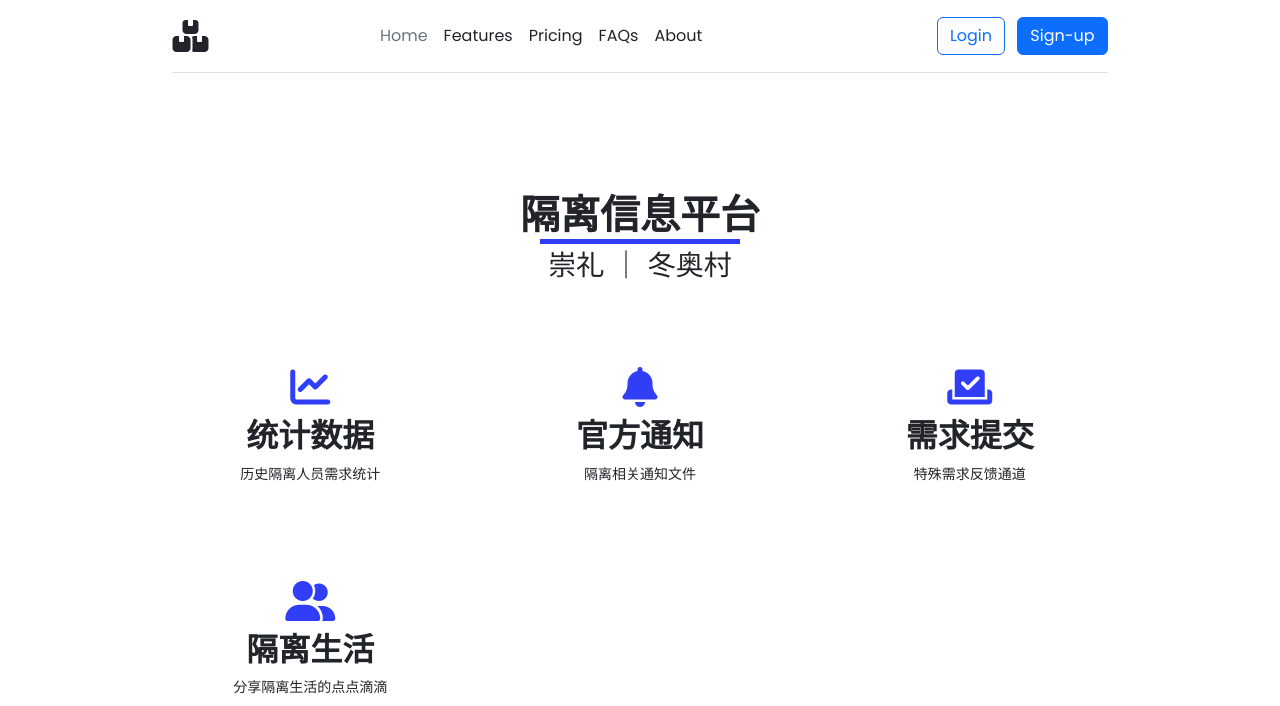
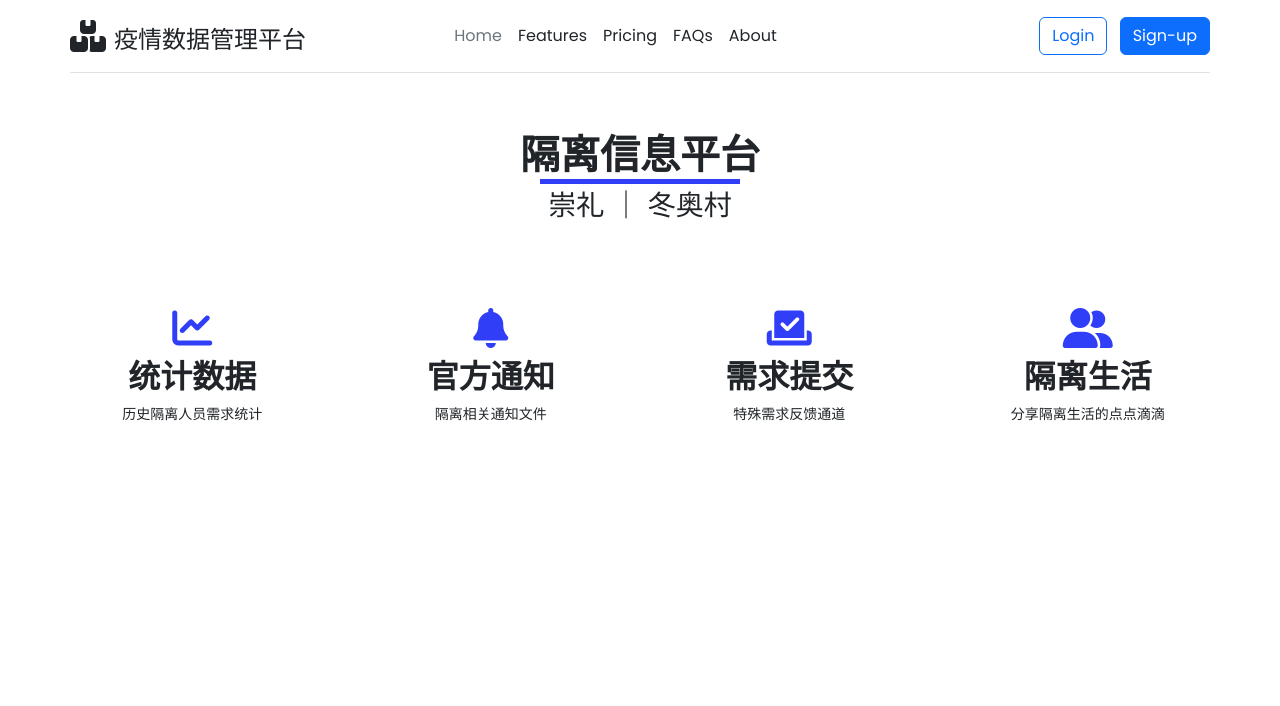
Before and after one commit to cyborgoat/covid19-quarantine-community, a Django app: page / in a window 1280 px wide. Shown: the top 706 px of the page. Run offline with Django 4.2, Linux system fonts and the light colour scheme; some libraries are stand-ins or nearby versions; some web fonts are replaced.

Commit message:
update: js css

```diff
--- a/quarantine_community/static/css/overview/responsive_service_section.css
+++ b/quarantine_community/static/css/overview/responsive_service_section.css
@@ -15,7 +15,7 @@
 
 .container h1 {
   text-align: center;
-  padding-top: 10%;
+  padding-top: 3%;
   margin-bottom: 5px;
   font-weight: 600;
   position: relative;
--- a/quarantine_community/templates/overview/components/responsive_service_section.html
+++ b/quarantine_community/templates/overview/components/responsive_service_section.html
@@ -1,6 +1,6 @@
 {% load static %}
 <body>
-<div class="container">
+<div class="container" style="padding: 0px">
     <h1>隔离信息平台</h1>
     <h3>崇礼 ｜ 冬奥村</h3>
     <div class="row">
--- a/quarantine_community/templates/overview/index.html
+++ b/quarantine_community/templates/overview/index.html
@@ -14,9 +14,9 @@
     <link rel="stylesheet" type="text/css" href="{% static 'css/overview/responsive_service_section.css' %}">
 </head>
 <body>
-<div class="container">
+<div class="container" style="padding: 0px;">
     <header class="d-flex flex-wrap align-items-center justify-content-center justify-content-md-between py-3 mb-4 border-bottom">
-        <i class="fa-solid fa-boxes-stacked fa-2x"></i>
+        <i class="fa-solid fa-boxes-stacked fa-2x"> <span class="fs-4 fw-normal">疫情数据管理平台</span></i>
         <ul class="nav col-12 col-md-auto mb-2 justify-content-center mb-md-0">
             <li><a href="#" class="nav-link px-2 link-secondary">Home</a></li>
             <li><a href="#" class="nav-link px-2 link-dark">Features</a></li>
```
